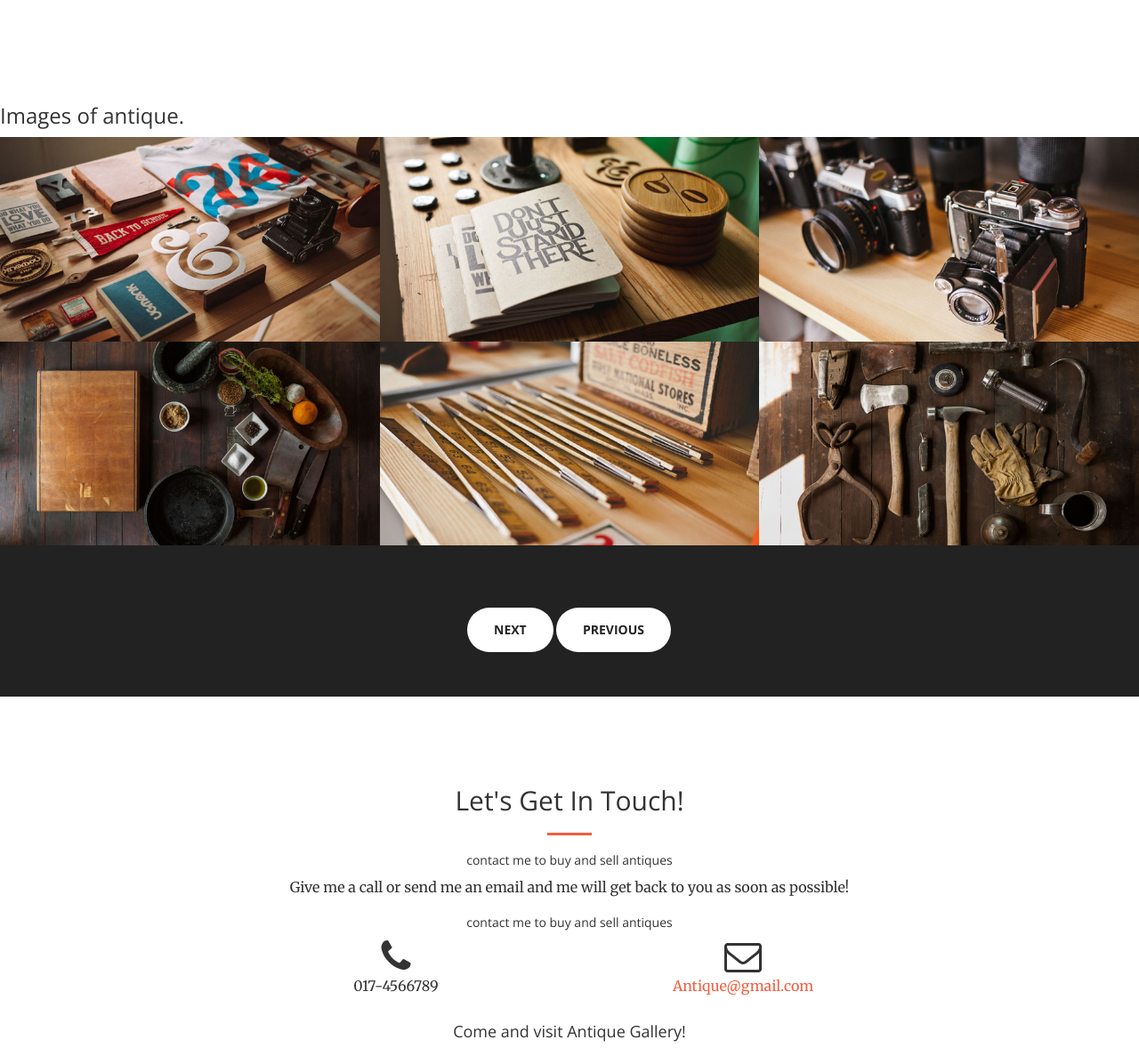
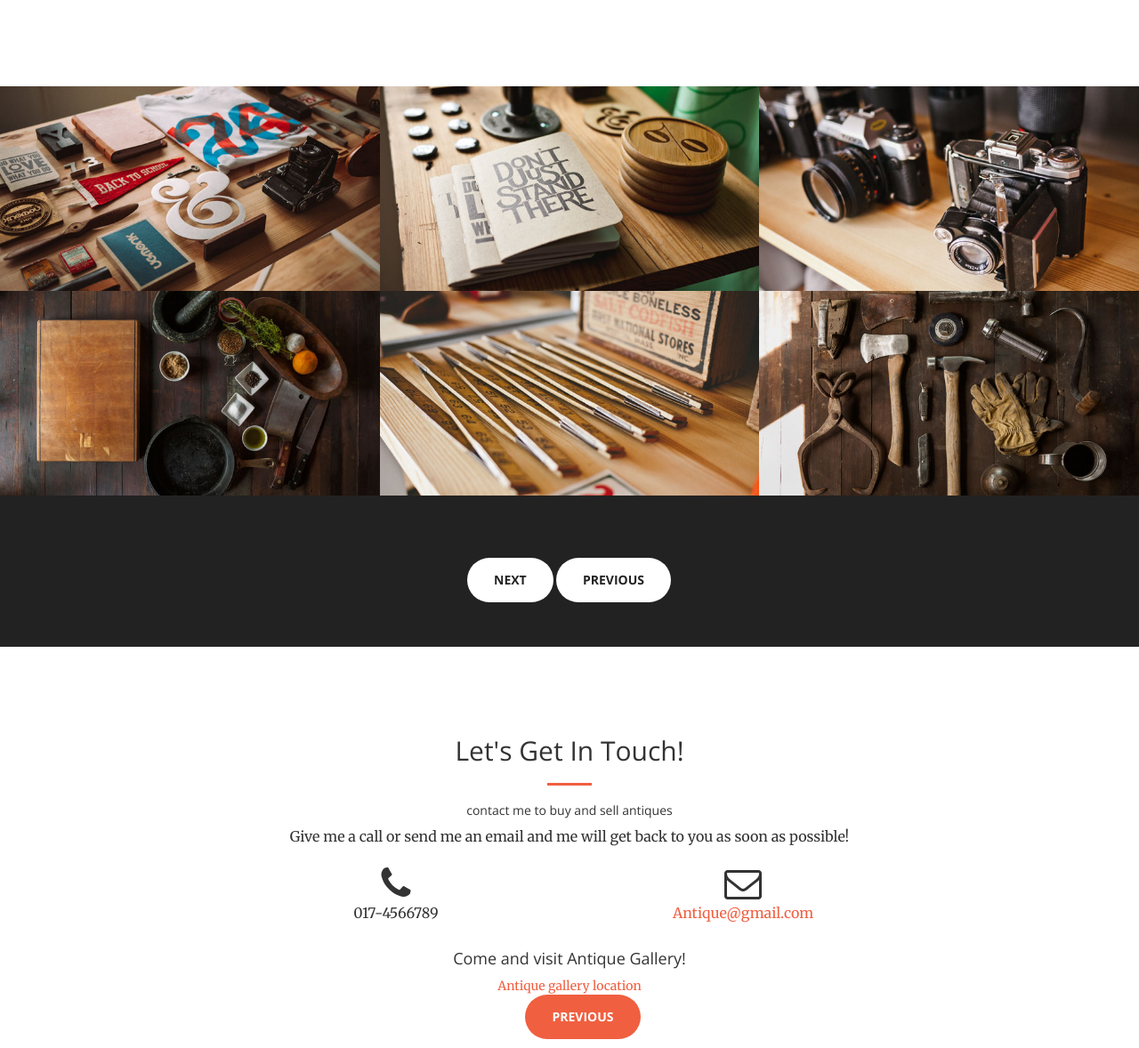
Before and after one commit to wannorsyahida/wannorsyahida.github.io, a website: page index.html in a window 1280 px wide. Shown: the part 1570-2748 px from the top of the page at 89% size. Drawn offline with nearby package versions, Linux system fonts and the light colour scheme.

Commit message:
Create index.html

```diff
--- a/index.html
+++ b/index.html
@@ -150,7 +150,7 @@ Antique World</p>
                         <a     href="#about" class="btn btn-primary btn-xl page-scroll">previous</a> </div>
 
     </section>
-    <h3>Images of antique.</h3>
+
     <section class="no-padding" id="portfolio">
         <div class="container-fluid">
             <div class="row no-gutter popup-gallery">
@@ -267,7 +267,7 @@ Antique World</p>
                     <hr class="primary">
                     <h5>contact me to buy and sell antiques</h5>
                     <p>Give me a call or send me an email and me will get back to you as soon as possible!</p>
-                    <h5>contact me to buy and sell antiques</h5>
+
                 </div>
                 <div class="col-lg-4 col-lg-offset-2 text-center">
                     <i class="fa fa-phone fa-3x sr-contact"></i>
```
